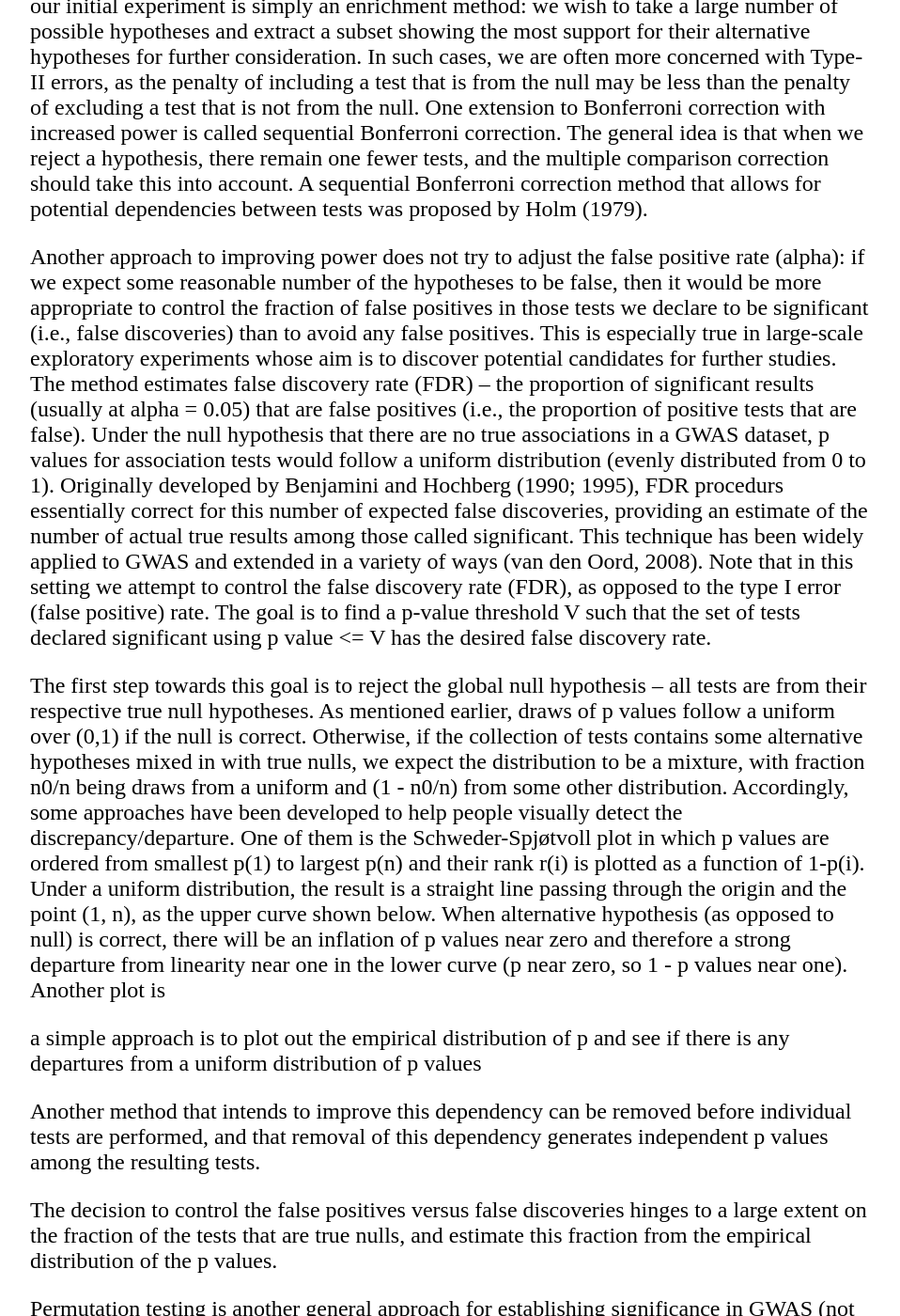
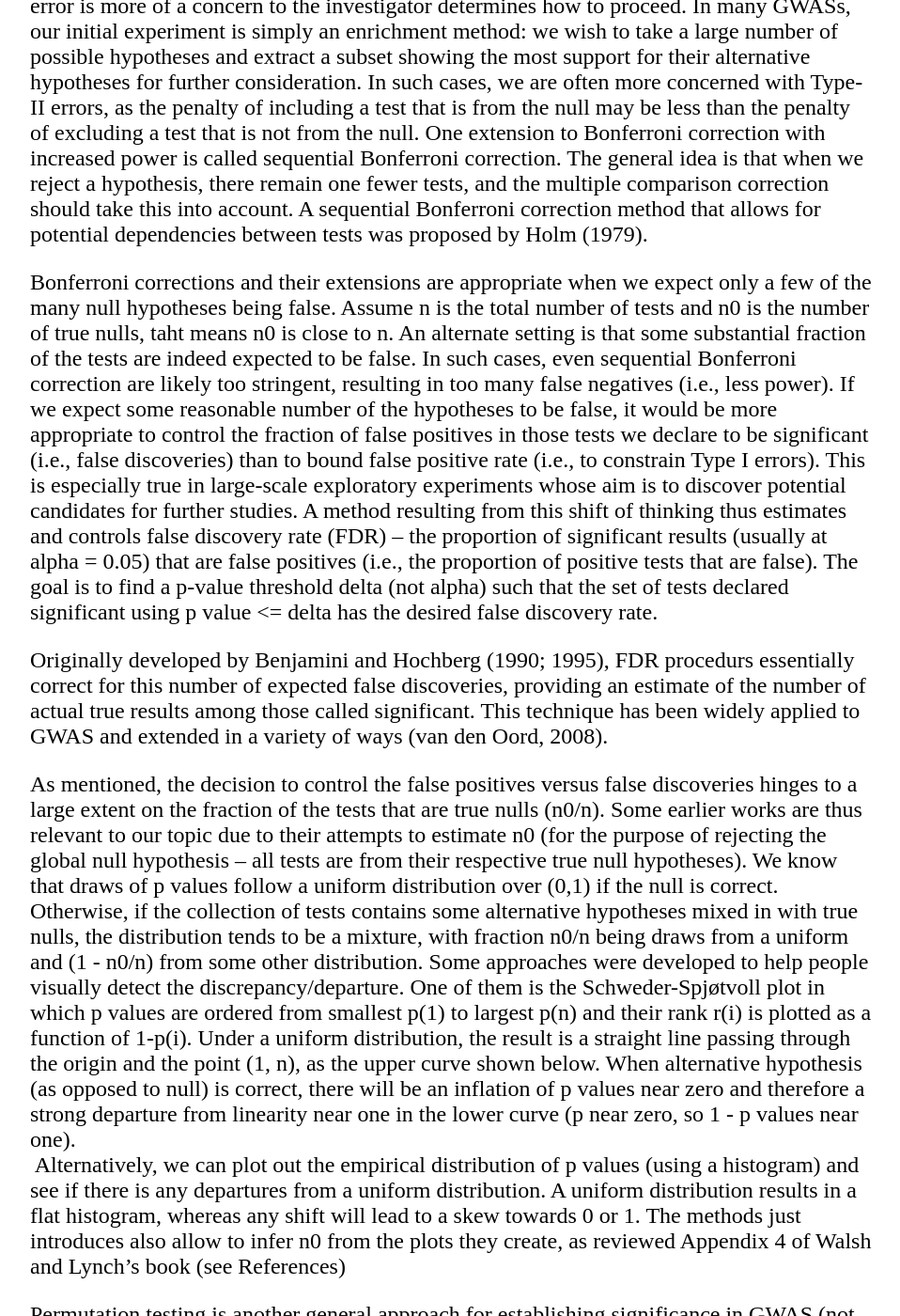
Before and after one commit to lybird300/lybird300.github.io, a Jekyll site: the page built from _posts/2015-10-19-multiple-test-correction.md, in a window 1280 px wide and 1400 px high, scrolled down 1005 px. Shown: the whole window at 94% size, without its empty margins (160-1118 px from the left). Built offline with Jekyll 4.4.1, drawn with Linux system fonts in a browser that asks for light colours; some of the changed text lies outside the part shown.

Commit message:
Update 2015-10-19-multiple-test-correction.md

```diff
--- a/_posts/2015-10-19-multiple-test-correction.md
+++ b/_posts/2015-10-19-multiple-test-correction.md
@@ -5,21 +5,17 @@ date: 2015-10-19
 ---
 Statistical tests are generally called significant and the null hypothesis is rejected if the p-value (the probability of seeing certain value of a specific test statistic provided that the null hypothesis is true) falls below a predefined alpha value, which is nearly always set to 0.05. This means that 5% of the time, the null hypothesis is rejected when in fact it is true and we detect a false positive (Type I error). Every statistical test comes with such a probability, but this probability is relative to one single test. In the case of GWAS, hundreds of thousands to millions of tests are conducted, each for a loci and with its own false positive probability. The cumulative likelihood of finding one or more false positives over the entire GWAS analysis is therefore much higher.
 
-If we test 100,000 loci for association at the 5% level we should expect about 5,000 false positives. Thus, if we want the overall Type I error to remain at 5% we need to lower the significance level at each locus. There are several methods and I will focus on Bonferroni correction and False Discovery Rate (FDR) in this post. Bonferroni correction simply divides the significance level at each locus by the number of tests. In other words, it adjusts the alpha value from a = 0.05 to a =(0.05/k) where k is the number of statistical tests conducted. If the tests are independent then the Bonferroni bound provides a slightly conservative bound. If the tests are correlated then the bound becomes more conservative. Due to linkage disequilibrium among GWAS markers, it is generally untrue to assume that each association test on a GWAS data set is independent. Thus, applying Bonferroni correction often gives us the most conservative p-value threshold (maybe as a lower bound?) -- for a typical GWAS using 500,000 SNPs, statistical significance of a SNP association would be set as low as 1e-7. This is usually far too stringent and results in an enormous loss of power, producing many false negatives or Type II errors (failing to declare a test significant when the null is false).
+In the context of GWAS, the null hypothesis is there are no true associations in a dataset containing thousands and millions of loci. If we test 100,000 loci for association at the 5% level we should expect about 5,000 false positives. If we want the overall Type I error to remain at 5% we need to lower the significance level at each locus. There are several methods and I will focus on Bonferroni correction and False Discovery Rate (FDR) in this post. Bonferroni correction simply divides the significance level at each locus by the number of tests. In other words, it adjusts the alpha value from a = 0.05 to a =(0.05/k) where k is the number of statistical tests conducted. If the tests are independent then the Bonferroni bound provides a slightly conservative bound. If the tests are correlated then the bound becomes more conservative. Due to linkage disequilibrium among GWAS markers, it is generally untrue to assume that each association test on a GWAS data set is independent. Thus, applying Bonferroni correction often gives us the most conservative p-value threshold (maybe as a lower bound?) -- for a typical GWAS using 500,000 SNPs, statistical significance of a SNP association would be set as low as 1e-7. This is usually far too stringent and results in an enormous loss of power, producing many false negatives or Type II errors (failing to declare a test significant when the null is false).
 
 Type I versus Type II tradeoff applies to most statistical tests (LWAppendix 5) and which error is more of a concern to the investigator determines how to proceed. In many GWASs, our initial experiment is simply an enrichment method: we wish to take a large number of possible hypotheses and extract a subset showing the most support for their alternative hypotheses for further consideration. In such cases, we are often more concerned with Type-II errors, as the penalty of including a test that is from the null may be less than the penalty of excluding a test that is not from the null. One extension to Bonferroni correction with increased power is called sequential Bonferroni correction. The general idea is that when we reject a hypothesis, there remain one fewer tests, and the multiple comparison correction should take this into account. A sequential Bonferroni correction method that allows for potential dependencies between tests was proposed by Holm (1979).
 
-Another approach to improving power does not try to adjust the false positive rate (alpha): if we expect some reasonable number of the hypotheses to be false, then it would be more appropriate to control the fraction of false positives in those tests we declare to be significant (i.e., false discoveries) than to avoid any false positives. This is especially true in large-scale exploratory experiments whose aim is to discover potential candidates for further studies. The method estimates false discovery rate (FDR) -- the proportion of significant results (usually at alpha = 0.05) that are false positives (i.e., the proportion of positive tests that are false). Under the null hypothesis that there are no true associations in a GWAS dataset, p values for association tests would follow a uniform distribution (evenly distributed from 0 to 1). Originally developed by Benjamini and Hochberg (1990; 1995), FDR procedurs essentially correct for this number of expected false discoveries, providing an estimate of the number of actual true results among those called significant. This technique has been widely applied to GWAS and extended in a variety of ways (van den Oord, 2008). Note that in this setting we attempt to control the false discovery rate (FDR), as opposed to the type I error (false positive) rate. The goal is to find a p-value threshold V such that the set of tests declared significant using p value <= V has the desired false discovery rate.
+Bonferroni corrections and their extensions are appropriate when we expect only a few of the many null hypotheses being false. Assume n is the total number of tests and n0 is the number of true nulls, taht means n0 is close to n. An alternate setting is that some substantial fraction of the tests are indeed expected to be false. In such cases, even sequential Bonferroni correction are likely too stringent, resulting in too many false negatives (i.e., less power). If we expect some reasonable number of the hypotheses to be false, it would be more appropriate to control the fraction of false positives in those tests we declare to be significant (i.e., false discoveries) than to bound false positive rate (i.e., to constrain Type I errors). This is especially true in large-scale exploratory experiments whose aim is to discover potential candidates for further studies. A method resulting from this shift of thinking thus estimates and controls false discovery rate (FDR) -- the proportion of significant results (usually at alpha = 0.05) that are false positives (i.e., the proportion of positive tests that are false). The goal is to find a p-value threshold delta (not alpha) such that the set of tests declared significant using p value <= delta has the desired false discovery rate.
 
-The first step towards this goal is to reject the global null hypothesis -- all tests are from their respective true null hypotheses. As mentioned earlier, draws of p values follow a uniform over (0,1) if the null is correct. Otherwise, if the collection of tests contains some alternative hypotheses mixed in with true nulls, we expect the distribution to be a mixture, with fraction n0/n being draws from a uniform and (1 - n0/n) from some other distribution. Accordingly, some approaches have been developed to help people visually detect the discrepancy/departure. One of them is the Schweder-Spjøtvoll plot in which p values are ordered from smallest p(1) to largest p(n) and their rank r(i) is plotted as a function of 1-p(i). Under a uniform distribution, the result is a straight line passing through the origin and the point (1, n), as the upper curve shown below. When alternative hypothesis (as opposed to null) is correct, there will be an inflation of p values near zero and therefore a strong departure from linearity near one in the lower curve (p near zero, so 1 - p values near one). Another plot is
+Originally developed by Benjamini and Hochberg (1990; 1995), FDR procedurs essentially correct for this number of expected false discoveries, providing an estimate of the number of actual true results among those called significant. This technique has been widely applied to GWAS and extended in a variety of ways (van den Oord, 2008).
 
- a simple approach is to plot out the empirical distribution of p and see if there is any departures from a uniform distribution of p values
-
-
-Another method that intends to improve this dependency can be removed before individual tests are performed, and that removal of this dependency generates independent p values among the resulting tests.
-
-The decision to control the false positives versus false discoveries hinges to a large extent on the fraction of the tests that are true nulls, and estimate this fraction from the empirical distribution of the p values.
-
+As mentioned, the decision to control the false positives versus false discoveries hinges to a large extent on the fraction of the tests that are true nulls (n0/n). Some earlier works are thus relevant to our topic due to their attempts to estimate n0 (for the purpose of rejecting the global null hypothesis -- all tests are from their respective true null hypotheses). We know that draws of p values follow a uniform distribution over (0,1) if the null is correct. Otherwise, if the collection of tests contains some alternative hypotheses mixed in with true nulls, the distribution tends to be a mixture, with fraction n0/n being draws from a uniform and (1 - n0/n) from some other distribution. Some approaches were developed to help people visually detect the discrepancy/departure. One of them is the Schweder-Spjøtvoll plot in which p values are ordered from smallest p(1) to largest p(n) and their rank r(i) is plotted as a function of 1-p(i). Under a uniform distribution, the result is a straight line passing through the origin and the point (1, n), as the upper curve shown below. When alternative hypothesis (as opposed to null) is correct, there will be an inflation of p values near zero and therefore a strong departure from linearity near one in the lower curve (p near zero, so 1 - p values near one).<br/>
+<img scr="https://cloud.githubusercontent.com/assets/5496192/10640021/e83543e6-77e0-11e5-8eb3-420e8e21d7c0.PNG" />
+Alternatively, we can plot out the empirical distribution of p values (using a histogram) and see if there is any departures from a uniform distribution. A uniform distribution results in a flat histogram, whereas any shift will lead to a skew towards 0 or 1. The methods just introduces also allow to infer n0 from the plots they create, as reviewed Appendix 4 of Walsh and Lynch's book (see References)
 
 Permutation testing is another general approach for establishing significance in GWAS (not just for estimating the distribution of p values). While somewhat computationally intensive, permutation testing is a straightforward way to generate the empirical distribution of test statistics for a given dataset when the null hypothesis is true. This is achieved by randomly reassigning the phenotypes of each individual to another individual (i.e., swapping the trait labels among the subjects) in the dataset, effectively breaking the genotype-phenotype relationship while keeping the LD structure of the dataset. Each random reassignment of the data represents one possible sampling of individuals under the null hypothesis, and this process is repeated a predefined number of times N to generate an empirical distribution with resolution N, so a permutation procedure with an N of 1000 gives an empirical pvalue within 1/1000th of a decimal place. Several software packages have been developed to perform permutation testing for GWAS studies, including the popular PLINK software, PRESTO, and PERMORY.
 
@@ -29,6 +25,9 @@ Now let's consider the case when the multiple tests are correlated or dependent.
 Usually, the plink software can give you raw and permuted p-values, although it uses (by default) an adaptive testing strategy with a sliding window that allows to stop running all permutations (say 1000 per SNP) if it appears that the SNP under consideration is not "interesting"; it also has option for computing maxT, see the online help.
 
 Many authors have pointed to the fact that simple multiple testing correcting methods such as the Bonferroni or Sidak are too stringent for adjusting the results for the individual SNPs. Moreover, neither of these methods take into account the correlation that exists between SNPs due to LD which tags the genetic variation across gene regions. Other alternative have bee proposed, like a derivative of Holm's method for multiple comparison (3), Hidden Markov Model (4), conditional or positive FDR (5) or derivative thereof (6), to name a few. So-called gap statistics or sliding window have been proved successful in some case, but you'll find a good review in (7) and (8). I've also heard of methods that make effective use of the haplotype structure or LD, e.g. (9), but I never used them. They seem, however, more related to estimating the correlation between markers,
+
+Another method that intends to improve this dependency can be removed before individual tests are performed, and that removal of this dependency generates independent p values among the resulting tests.
+
 <h2>References</h2>
 <ul>
 <li>Benjamini and Hochberg (1995) Controlling the false discovery rate: a practical and powerful approach to multiple testing. JRSS(B) 57:289-300</li>
```
